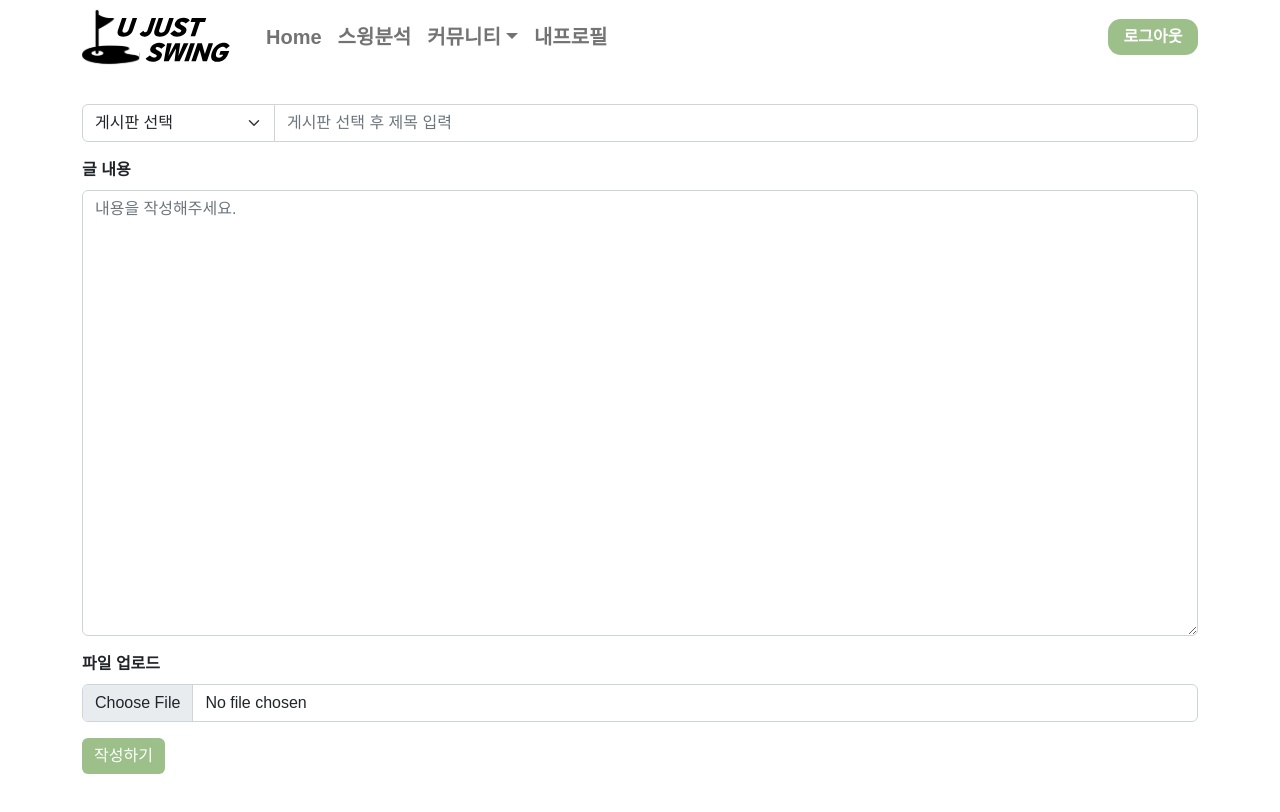
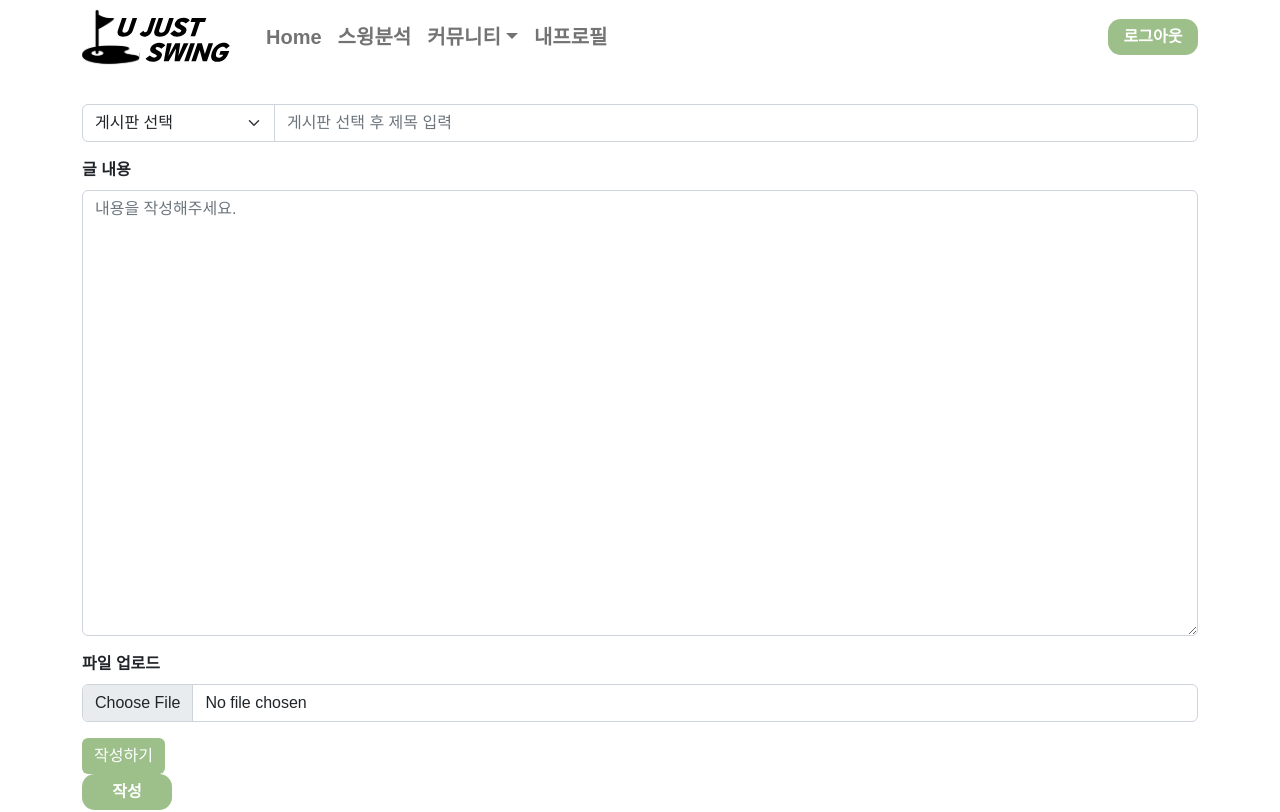
Before and after one commit to HyoJoon-Yang/UJS, a React (Create React App) app in the folder Front/: page /post-form in a window 1280 px wide. Shown: the top 812 px of the page. Built offline with nearby package versions, Linux system fonts and the light colour scheme.

Commit message:
Update CommuPostForm.js

```diff
--- a/Front/src/pages/CommuPostForm.js
+++ b/Front/src/pages/CommuPostForm.js
@@ -1,36 +1,99 @@
+/* eslint-disable no-restricted-globals */
 import Layout from "../components/layout/Layout.js";
 import { Container } from "react-bootstrap";
 import Form from 'react-bootstrap/Form';
 import InputGroup from 'react-bootstrap/InputGroup';
 import Button from 'react-bootstrap/Button';
+import axios from "axios";
+import SubmitBtn from "../components/SubmitBtn.js";
+const handleSubmit = async (event) => {
+    var s_board  = document.getElementById("select_value");
+    var value = (s_board.options[s_board.selectedIndex].value);
+    var board_type='';
+    // eslint-disable-next-line default-case
+    switch (value) {
+        case "1":
+          board_type="posts";
+          break;
+        case "2":
+          board_type="notices";
+          break;
+        case "3":
+          // eslint-disable-next-line no-unused-vars
+          board_type="suggest";
+          break;
+    }
+    event.preventDefault();
+
+    if (value !== "게시판 선택") {
+        const response = await axios.post("http://127.0.0.1:8000/api/v1/commu/posts/", {title: event.target.title.value,
+                                                                                        content: event.target.content.value,
+                                                                                        kind:board_type,
+
+        })
+                            .then(function (response) {
+                                console.log(response);
+                            })
+                            .catch(function (error) {
+                                console.log(error);
+                            });
+                            var link = 'http://localhost:3000/commu';
+                            location.replace(link);
+        console.log(response.data);
+
+        }
+        else {
+            alert("게시판 종류를 선택하세요!")
+
+        }
+    };
+
 
 function CommuPostForm() {
     return (
         <Layout>
-            <Container style={{minHeight: '100vh'}}>
+            <form onSubmit={handleSubmit} >
+            <Container onSubmit={handleSubmit} style={{minHeight: '100vh'}}>
                 <InputGroup className="mb-3" size="md" style={{ marginTop: "30px" }}>
-                    <Form.Select aria-label="Default select example">
+                    <Form.Select aria-label="Default select example" id="select_value" name="select_value">
                         <option>게시판 선택</option>
                         <option value="1">자유게시판</option>
                         <option value="2">공지사항</option>
                         <option value="3">건의사항</option>
                     </Form.Select>
-                    <Form.Control style={{ width: "70%" }} placeholder="게시판 선택 후 제목 입력" />
+
+                    <Form.Control style={{ width: "70%" }} placeholder="게시판 선택 후 제목 입력" name="title"/>
                 </InputGroup>
                 <Form.Group className="mb-3" controlId="exampleForm.ControlTextarea1">
-                    <Form.Label>글 내용</Form.Label>
-                    <Form.Control as="textarea" placeholder="내용을 작성해주세요." rows={18} />
+                    <Form.Label >글 내용</Form.Label>
+
+                    <Form.Control name='content'  as="textarea" placeholder="내용을 작성해주세요." rows={18} />
                 </Form.Group>
+
                 <Form.Group controlId="formFile" className="mb-3">
                     <Form.Label>파일 업로드</Form.Label>
                     <Form.Control type="file" />
                 </Form.Group>
+                <div>
                 <Button style={{ backgroundColor: "#9DC08B", border: "none" }} type="submit">
                     작성하기
+
                 </Button>
+                </div>
+                 <SubmitBtn />
+                {select_board}
+
+
+
             </Container>
+            </form>
         </Layout>
     );
 }
-
+function select_board() {
+    var s_board  = document.getElementById("select_value");
+    var value = (s_board.options[s_board.selectedIndex].value);
+    alert("value = "+value);
+    return value
+  }
 export default CommuPostForm;
```
